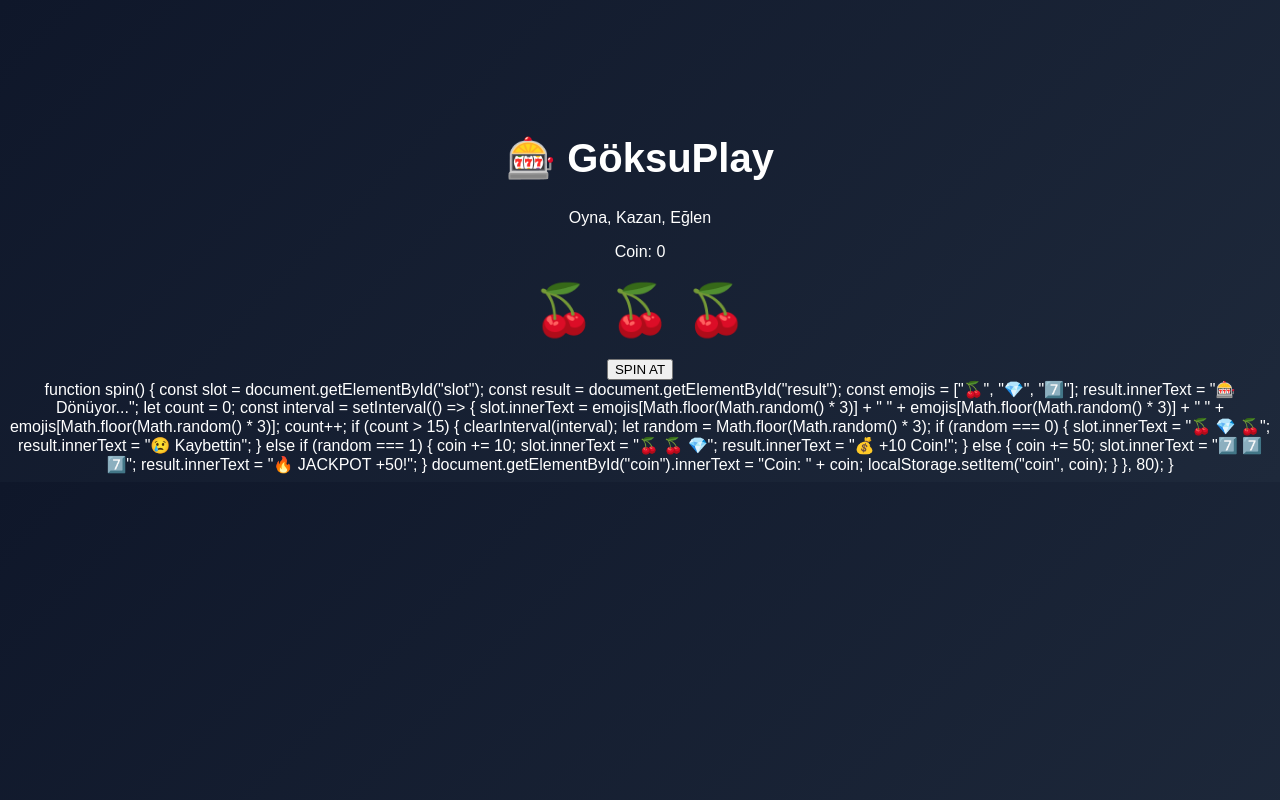
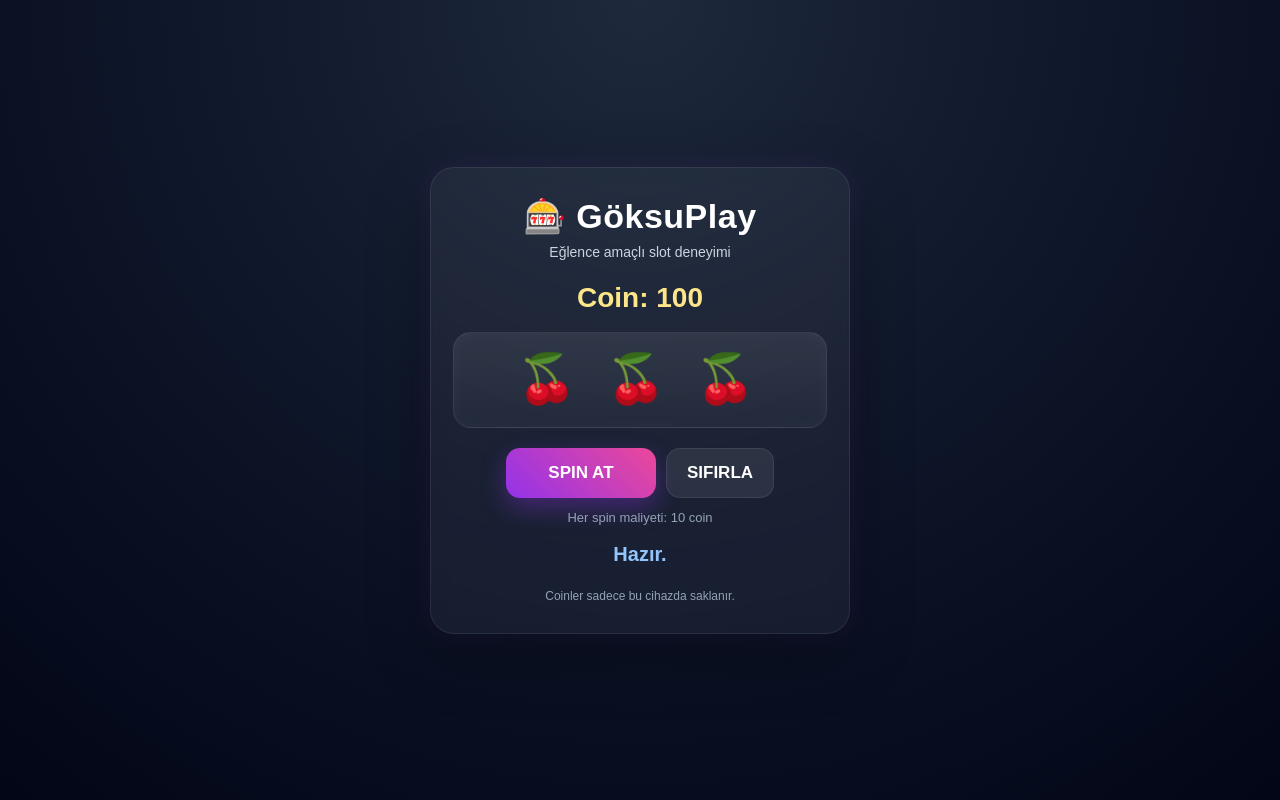
Before and after one commit to ferhatbaliski-spec/Goksuplay, a plain HTML site: page index.html in a window 1280 px wide. Drawn offline with Linux system fonts and the light colour scheme.

Commit message:
Update index.html

```diff
--- a/index.html
+++ b/index.html
@@ -1,152 +1,230 @@
 <!DOCTYPE html>
 <html lang="tr">
 <head>
-<meta charset="UTF-8">
+  <meta charset="UTF-8" />
+  <meta name="viewport" content="width=device-width, initial-scale=1.0" />
   <title>GöksuPlay</title>
+  <style>
+    * { box-sizing: border-box; }
+    body {
+      margin: 0;
+      min-height: 100vh;
+      display: flex;
+      align-items: center;
+      justify-content: center;
+      font-family: Arial, sans-serif;
+      background:
+        radial-gradient(circle at top, #1e293b 0%, #0f172a 45%, #020617 100%);
+      color: #fff;
+    }
 
-<style>
-body {
-  background: linear-gradient(135deg, #0f172a, #1e293b);
-  color: white;
-  font-family: Arial;
+    .card {
+      width: min(92vw, 420px);
+      padding: 28px 22px 30px;
+      border-radius: 24px;
+      background: rgba(255,255,255,0.05);
+      border: 1px solid rgba(255,255,255,0.08);
+      box-shadow: 0 20px 60px rgba(0,0,0,0.35), 0 0 30px rgba(168,85,247,0.12);
       text-align: center;
-  padding-top: 100px;
+      backdrop-filter: blur(8px);
     }
 
     h1 {
-  font-size: 40px;
+      margin: 0 0 8px;
+      font-size: 34px;
+      letter-spacing: 0.5px;
+    }
+
+    .sub {
+      margin: 0 0 22px;
+      color: #cbd5e1;
+      font-size: 14px;
+    }
+
+    .balance {
+      margin: 0 0 18px;
+      font-size: 28px;
+      font-weight: bold;
+      color: #fde68a;
+    }
+
+    .slot-box {
+      margin: 18px auto 20px;
+      padding: 18px 12px;
+      border-radius: 18px;
+      background: linear-gradient(180deg, rgba(255,255,255,0.08), rgba(255,255,255,0.03));
+      border: 1px solid rgba(255,255,255,0.08);
+      box-shadow: inset 0 0 16px rgba(255,255,255,0.04);
     }
 
     #slot {
-  font-size: 50px;
-  margin: 20px 0;
+      font-size: 48px;
+      letter-spacing: 8px;
+      min-height: 58px;
+    }
 
-
-#coin {
-  font-size: 28px;
-  margin: 20px;
+    .controls {
+      display: flex;
+      gap: 10px;
+      justify-content: center;
+      margin-top: 16px;
     }
 
     button {
-  padding: 15px 30px;
-  font-size: 20px;
-  background: linear-gradient(45deg, purple, pink);
-  color: white;
       border: none;
-  border-radius: 12px;
+      border-radius: 14px;
+      padding: 14px 20px;
+      font-size: 17px;
+      font-weight: bold;
+      cursor: pointer;
+      color: #fff;
+      transition: transform 0.15s ease, opacity 0.15s ease;
+    }
+
+    button:active {
+      transform: scale(0.97);
+    }
+
+    #spinBtn {
+      min-width: 150px;
+      background: linear-gradient(45deg, #9333ea, #ec4899);
+      box-shadow: 0 10px 24px rgba(147,51,234,0.35);
+    }
+
+    #resetBtn {
+      background: rgba(255,255,255,0.08);
+      border: 1px solid rgba(255,255,255,0.08);
+    }
+
+    button:disabled {
+      opacity: 0.6;
+      cursor: not-allowed;
+    }
+
+    .cost {
+      margin-top: 12px;
+      font-size: 13px;
+      color: #94a3b8;
     }
 
     #result {
-  margin-top: 20px;
-  font-size: 22px;
+      min-height: 28px;
+      margin-top: 18px;
+      font-size: 20px;
+      font-weight: bold;
+    }
+
+    .win { color: #86efac; }
+    .lose { color: #fca5a5; }
+    .info { color: #93c5fd; }
+
+    .footer {
+      margin-top: 18px;
+      font-size: 12px;
+      color: #94a3b8;
     }
   </style>
 </head>
+<body>
+  <div class="card">
+    <h1>🎰 GöksuPlay</h1>
+    <p class="sub">Eğlence amaçlı slot deneyimi</p>
 
-<body>
+    <div class="balance" id="coin">Coin: 100</div>
 
-<h1>🎰 GöksuPlay</h1>
-<p>Oyna, Kazan, Eğlen</p>
+    <div class="slot-box">
+      <div id="slot">🍒 🍒 🍒</div>
+    </div>
 
-<div id="coin">Coin: 0</div>
+    <div class="controls">
+      <button id="spinBtn" onclick="spin()">SPIN AT</button>
+      <button id="resetBtn" onclick="resetCoins()">SIFIRLA</button>
+    </div>
 
-<div id="slot">🍒 🍒 🍒</div>
+    <div class="cost">Her spin maliyeti: 10 coin</div>
+    <div id="result" class="info">Hazır.</div>
 
-<button onclick="spin()">SPIN AT</button>
-
-<div id="result"></div>
+    <div class="footer">Coinler sadece bu cihazda saklanır.</div>
+  </div>
 
   <script>
-let coin = localStorage.getItem("coin")
-  ? parseInt(localStorage.getItem("coin"))
-  : 0;
+    const STORAGE_KEY = "goksuplay_coin";
+    let coin = localStorage.getItem(STORAGE_KEY)
+      ? parseInt(localStorage.getItem(STORAGE_KEY), 10)
+      : 100;
 
-document.getElementById("coin").innerText = "Coin: " + coin;
+    const coinEl = document.getElementById("coin");
+    const slotEl = document.getElementById("slot");
+    const resultEl = document.getElementById("result");
+    const spinBtn = document.getElementById("spinBtn");
+
+    const emojis = ["🍒", "💎", "7️⃣", "🍋", "⭐"];
+
+    function updateCoin() {
+      coinEl.innerText = "Coin: " + coin;
+      localStorage.setItem(STORAGE_KEY, coin);
+    }
+
+    function setResult(text, type) {
+      resultEl.innerText = text;
+      resultEl.className = type;
+    }
+
+    function randomEmoji() {
+      return emojis[Math.floor(Math.random() * emojis.length)];
+    }
 
     function spin() {
-  const slot = document.getElementById("slot");
-  const result = document.getElementById("result");
+      if (spinBtn.disabled) return;
 
-  const emojis = ["🍒", "💎", "7️⃣"];
+      if (coin < 10) {
+        setResult("❌ Spin için en az 10 coin lazım.", "lose");
+        return;
+      }
 
-  result.innerText = "🎰 Dönüyor...";
+      coin -= 10;
+      updateCoin();
 
+      spinBtn.disabled = true;
+      setResult("🎰 Dönüyor...", "info");
+
+      let tick = 0;
       const interval = setInterval(() => {
-    slot.innerText =
-      emojis[Math.floor(Math.random() * 3)] + " " +
-      emojis[Math.floor(Math.random() * 3)] + " " +
-      emojis[Math.floor(Math.random() * 3)];
-  }, 100);
+        slotEl.innerText = `${randomEmoji()} ${randomEmoji()} ${randomEmoji()}`;
+        tick++;
+      }, 90);
 
       setTimeout(() => {
         clearInterval(interval);
 
-    let random = Math.floor(Math.random() * 3);
+        const outcome = Math.floor(Math.random() * 100);
 
-    if (random === 0) {
-      slot.innerText = "🍒 💎 🍒";
-      result.innerText = "😢 Kaybettin";
-    }
-    else if (random === 1) {
-      coin += 10;
-      slot.innerText = "🍒 🍒 💎";
-      result.innerText = "💰 +10 Coin!";
-    }
-    else {
-      coin += 50;
-      slot.innerText = "7️⃣ 7️⃣ 7️⃣";
-      result.innerText = "🔥 JACKPOT +50!";
+        if (outcome < 55) {
+          slotEl.innerText = "🍒 💎 🍋";
+          setResult("😢 Bu turda kazanamadın.", "lose");
+        } else if (outcome < 90) {
+          coin += 20;
+          slotEl.innerText = "🍒 🍒 💎";
+          setResult("💰 +20 coin kazandın!", "win");
+        } else {
+          coin += 80;
+          slotEl.innerText = "7️⃣ 7️⃣ 7️⃣";
+          setResult("🔥 JACKPOT! +80 coin", "win");
         }
 
-    document.getElementById("coin").innerText = "Coin: " + coin;
-    localStorage.setItem("coin", coin);
-
-  }, 1000);
-}
-</script>
-
-</body>
-</html>function spin() {
-  const slot = document.getElementById("slot");
-  const result = document.getElementById("result");
-
-  const emojis = ["🍒", "💎", "7️⃣"];
-
-  result.innerText = "🎰 Dönüyor...";
-
-  let count = 0;
-
-  const interval = setInterval(() => {
-    slot.innerText =
-      emojis[Math.floor(Math.random() * 3)] + " " +
-      emojis[Math.floor(Math.random() * 3)] + " " +
-      emojis[Math.floor(Math.random() * 3)];
-
-    count++;
-
-    if (count > 15) {
-      clearInterval(interval);
-
-      let random = Math.floor(Math.random() * 3);
-
-      if (random === 0) {
-        slot.innerText = "🍒 💎 🍒";
-        result.innerText = "😢 Kaybettin";
-      }
-      else if (random === 1) {
-        coin += 10;
-        slot.innerText = "🍒 🍒 💎";
-        result.innerText = "💰 +10 Coin!";
-      }
-      else {
-        coin += 50;
-        slot.innerText = "7️⃣ 7️⃣ 7️⃣";
-        result.innerText = "🔥 JACKPOT +50!";
+        updateCoin();
+        spinBtn.disabled = false;
+      }, 1200);
     }
 
-      document.getElementById("coin").innerText = "Coin: " + coin;
-      localStorage.setItem("coin", coin);
+    function resetCoins() {
+      coin = 100;
+      slotEl.innerText = "🍒 🍒 🍒";
+      updateCoin();
+      setResult("Hazır.", "info");
     }
 
-  }, 80);
-}
+    updateCoin();
+  </script>
+</body>
+</html>
```
Lines whose indentation alone changed are shown as unchanged.
